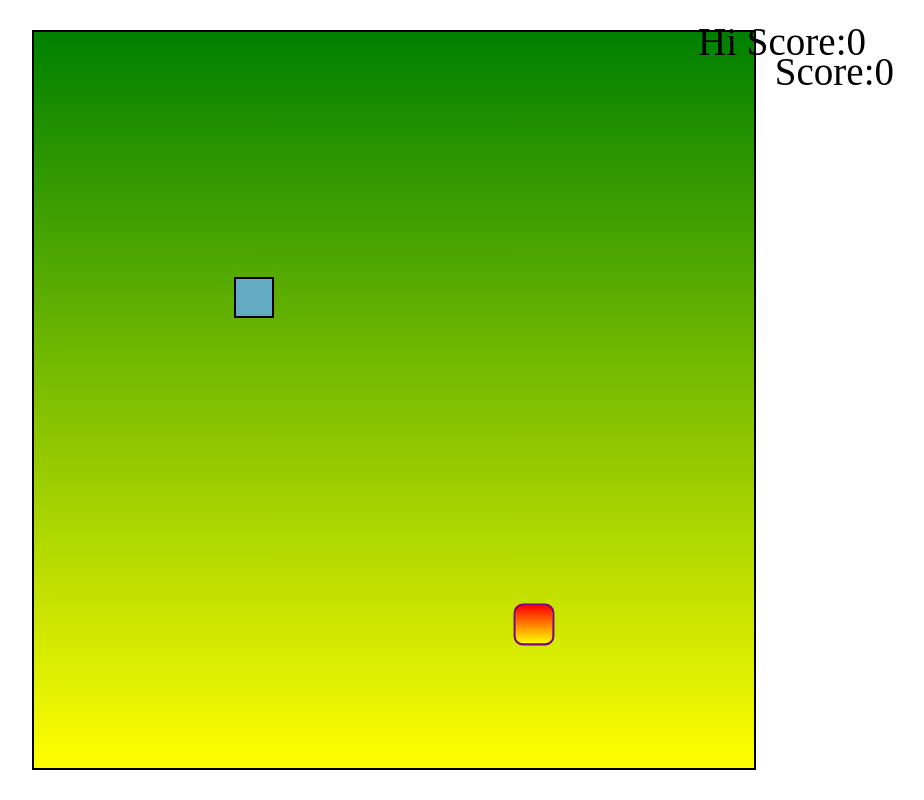
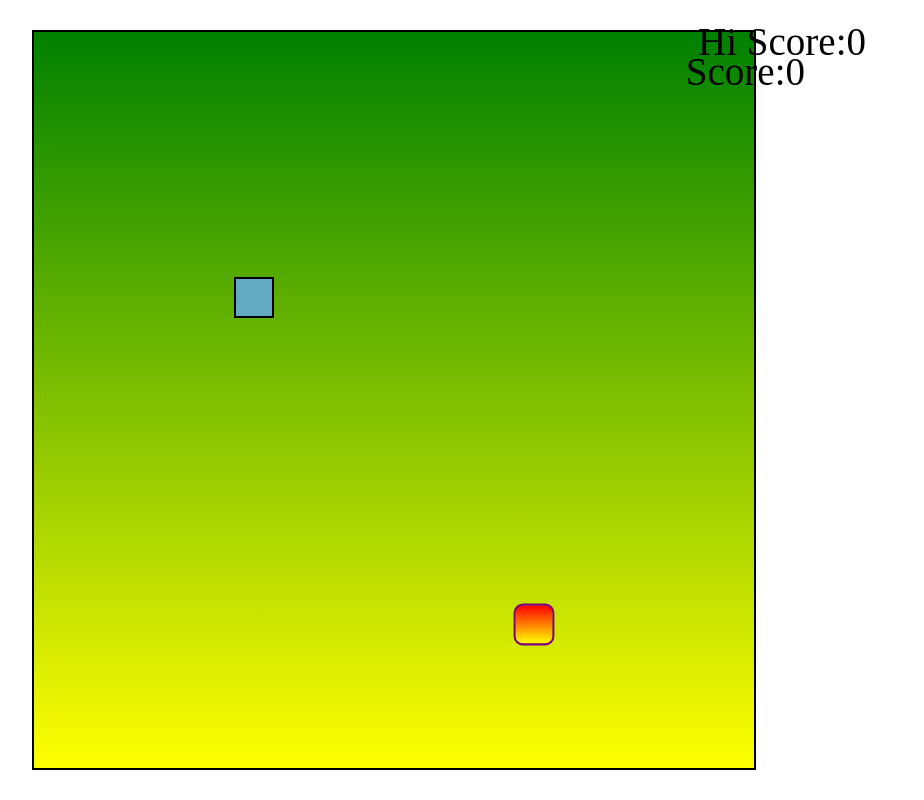
Before and after one commit to Anup0911/Snake-Game, a plain HTML site: page index.html in a window 1280 px wide. Shown: the whole page, without its empty margins (246-1170 px from the left). Drawn offline with Linux system fonts and the light colour scheme.

Commit message:
Update style.css

```diff
--- a/style.css
+++ b/style.css
@@ -23,7 +23,7 @@
 #scoreBox{
     position: absolute;
     top: 49px;
-    right: 140px;
+    right: 229px;
     /* font-weight: bold; */
     font-size: 39px;
     font-family: 'Times New Roman', Times, serif;
```
